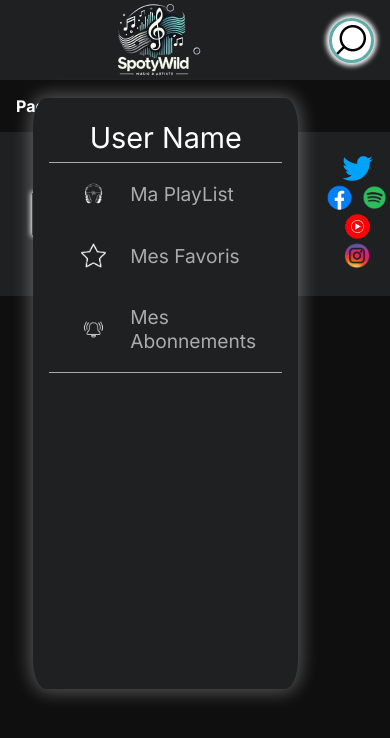
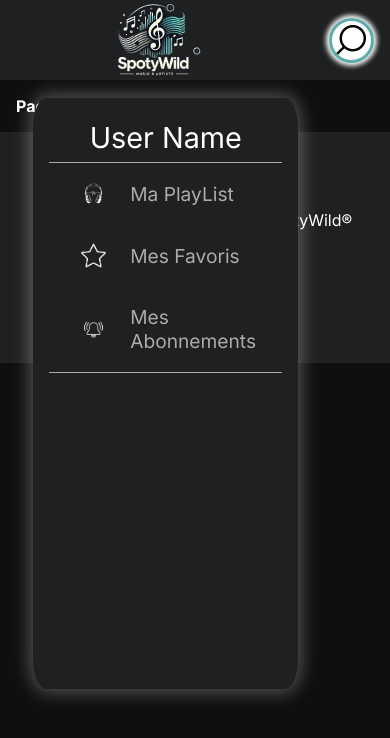
Before and after one commit to WildCodeSchool-2024-09/JS-Nantes-P2-Spotywild, a React (Vite) app in the folder client/: page / in a window 390 px wide. Shown: the top 738 px of the page. Built offline with nearby package versions, Linux system fonts and the light colour scheme.

Commit message:
re-ajout du media querie du footer anciennement supprimer du merging

```diff
--- a/client/src/Globals.css
+++ b/client/src/Globals.css
@@ -149,6 +149,12 @@ footer {
     width: 80%;
     /* margin: 0 auto; */
   }
+
+  footer {
+    display: grid;
+    grid-template-columns: 1fr;
+    place-items: center;
+  }
 }
 
 @media (max-width: 450px) {
```
